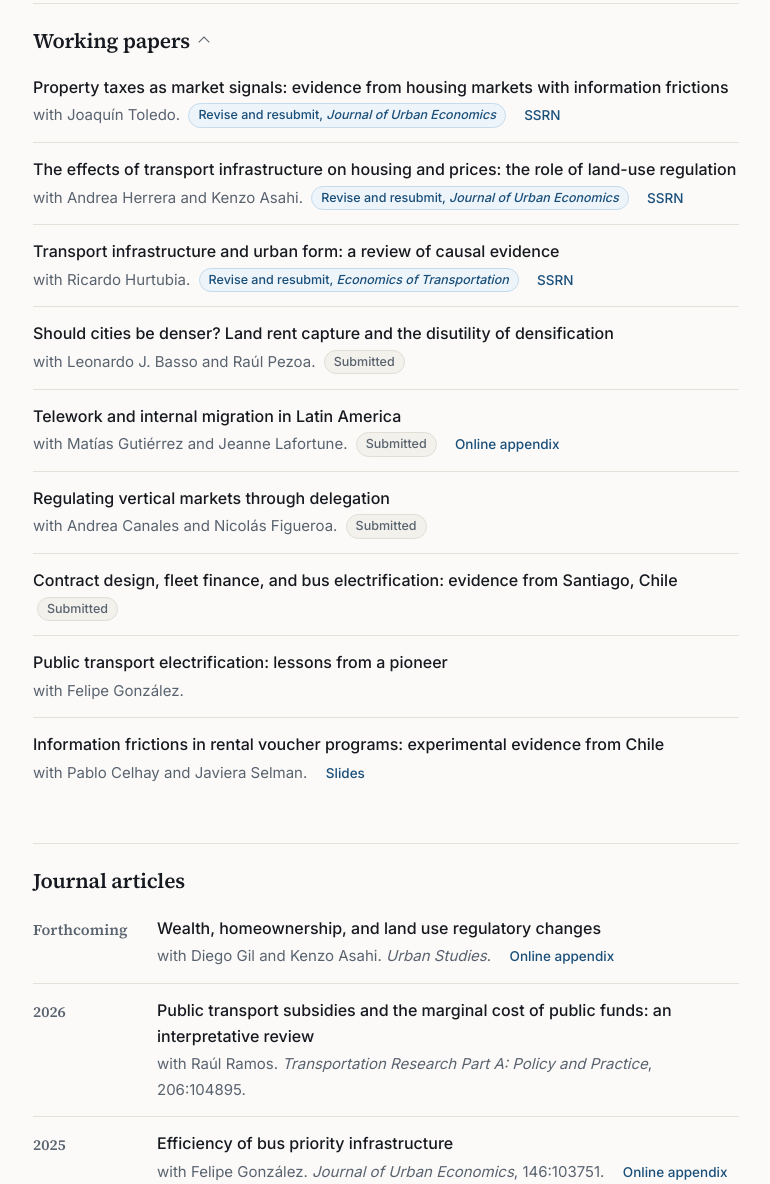
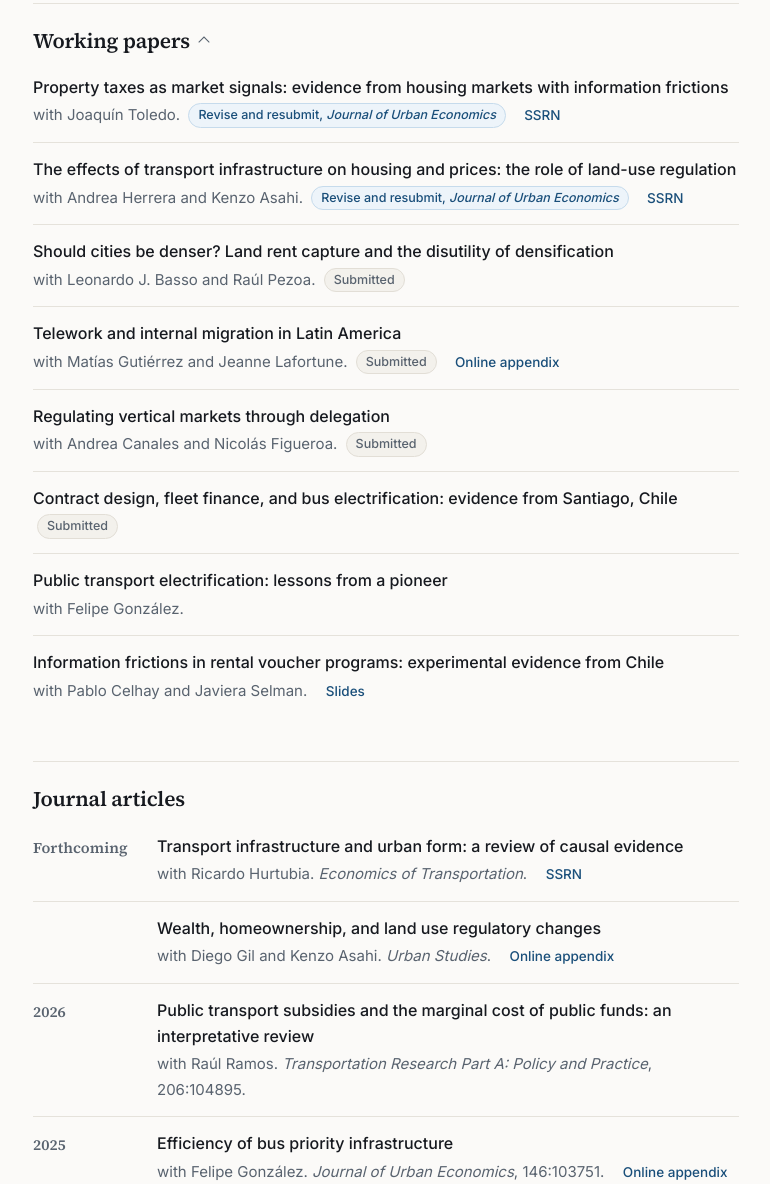
Before and after one commit to hugosilvam/hugosilvam.github.io, a plain HTML site: page index.html in a window 1280 px wide. Shown: the part 291-1475 px from the top of the page, without its empty margins (391-1161 px from the left). Drawn offline with Linux system fonts and the light colour scheme.

Commit message:
Paper con Hurtubia aceptado en Economics of Transportation
Pasa la reseña de working papers a artículos (forthcoming), agrega la línea
al CV y recompila los dos PDF del CV con fecha de noviembre de 2026.

Co-Authored-By: Claude Fable 5.1 <noreply@anthropic.com>

```diff
--- a/index.html
+++ b/index.html
@@ -201,16 +201,6 @@
 
       <li>
         <div>
-          <a class="title" href="pdf/infrastructure-urban-form.pdf">Transport infrastructure and urban form: a review of causal evidence</a>
-          <span class="meta">with Ricardo Hurtubia.
-            <span class="status status-rr">Revise and resubmit, <i>Economics of Transportation</i></span>
-          </span>
-          <span class="filelinks"><a href="https://papers.ssrn.com/sol3/papers.cfm?abstract_id=5534223">SSRN</a></span>
-        </div>
-      </li>
-
-      <li>
-        <div>
           <a class="title" href="pdf/density-land-rent-capture.pdf">Should cities be denser? Land rent capture and the disutility of densification</a>
           <span class="meta">with Leonardo J. Basso and Ra&uacute;l Pezoa.
             <span class="status">Submitted</span>
@@ -270,6 +260,15 @@
 
       <li>
         <span class="yr">Forthcoming</span>
+        <div>
+          <a class="title" href="pdf/infrastructure-urban-form.pdf">Transport infrastructure and urban form: a review of causal evidence</a>
+          <span class="meta">with Ricardo Hurtubia. <i>Economics of Transportation</i>.</span>
+          <span class="filelinks"><a href="https://papers.ssrn.com/sol3/papers.cfm?abstract_id=5534223">SSRN</a></span>
+        </div>
+      </li>
+
+      <li>
+        <span class="yr"></span>
         <div>
           <a class="title" href="pdf/land-use-regulatory-changes.pdf">Wealth, homeownership, and land use regulatory changes</a>
           <span class="meta">with Diego Gil and Kenzo Asahi. <i>Urban Studies</i>.</span>
--- a/sitemap.xml
+++ b/sitemap.xml
@@ -4,7 +4,7 @@
 <urlset xmlns="http://www.sitemaps.org/schemas/sitemap/0.9">
   <url>
     <loc>https://hugosilvam.github.io/</loc>
-    <lastmod>2026-11-11</lastmod>
+    <lastmod>2026-11-20</lastmod>
     <priority>1.0</priority>
   </url>
   <url>
```
Also changed, not shown: 3 other files.
